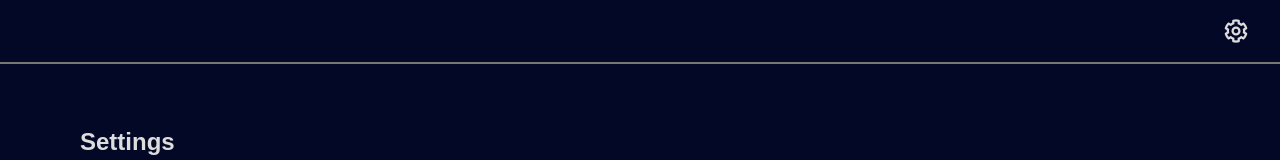
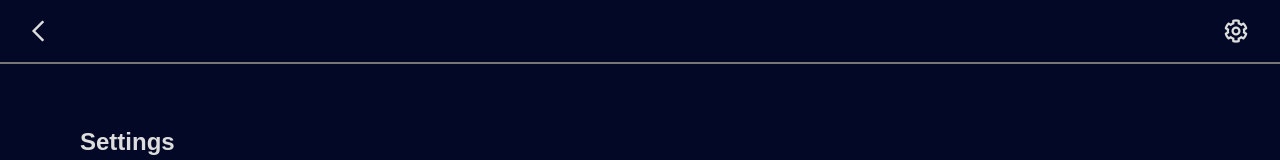
Before and after one commit to Tsmith18256/my-health-app-web, a SvelteKit app: page /bodycomp/settings in a window 1280 px wide. Shown: the top 160 px of the page. Built offline with nearby package versions, Linux system fonts and the light colour scheme.

Commit message:
Add back button to top nav

```diff
--- a/src/lib/components/shared/buttons/icon-button/icon-button.svelte
+++ b/src/lib/components/shared/buttons/icon-button/icon-button.svelte
@@ -17,6 +17,12 @@
   };
 </script>
 
-<span {title} on:click on:keyup={onKeyUp} role="button" {tabindex}>
+<span class="button" {title} on:click on:keyup={onKeyUp} role="button" {tabindex}>
   <Icon {icon} {size} />
 </span>
+
+<style lang="scss">
+  .button {
+    padding: 0.75rem;
+  }
+</style>
--- a/src/lib/components/shared/icon/icon.constants.ts
+++ b/src/lib/components/shared/icon/icon.constants.ts
@@ -1,5 +1,6 @@
 export const ICON_IMAGE = {
   chartLine: 'fa-chart-line',
+  chevronLeft: 'fa-chevron-left',
   cog: 'fa-cog',
   log: 'fa-clipboard-list',
   plus: 'fa-plus',
--- a/src/routes/bodycomp/+layout.svelte
+++ b/src/routes/bodycomp/+layout.svelte
@@ -32,7 +32,19 @@
 
 {#if isDesktop}
   <nav class="top-nav">
-    <IconButton icon={ICON_IMAGE.cog} size={ICON_SIZE.large} title="Settings" tabindex={1} />
+    <span class="top-nav-settings-button">
+      <IconButton icon={ICON_IMAGE.cog} size={ICON_SIZE.large} on:click={goToSettings} title="Settings" tabindex={0} />
+    </span>
+
+    {#if path === 'settings'}
+      <IconButton
+        icon={ICON_IMAGE.chevronLeft}
+        size={ICON_SIZE.large}
+        on:click={goToLog}
+        title="Go back"
+        tabindex={0}
+      />
+    {/if}
   </nav>
 {/if}
 
@@ -116,7 +128,10 @@
 
   .top-nav {
     display: flex;
-    justify-content: flex-end;
+    // Using a reverse row makes it easier to use space-between because there will always be an icon on the right side,
+    // but the one on the left side will not always appear.
+    flex-direction: row-reverse;
+    justify-content: space-between;
     align-items: center;
 
     position: fixed;
@@ -125,9 +140,13 @@
     left: 0;
 
     height: $top-nav-height;
-    padding: 0 2rem;
+    padding: 0 1.25rem;
 
     border-bottom: 2px solid colors.$border;
+  }
+
+  .top-nav-settings-button {
+    justify-self: flex-end;
   }
 
   .with-top-nav {
```
Also changed, not shown: 1 other file (tests, documents, lock files or other folders).
